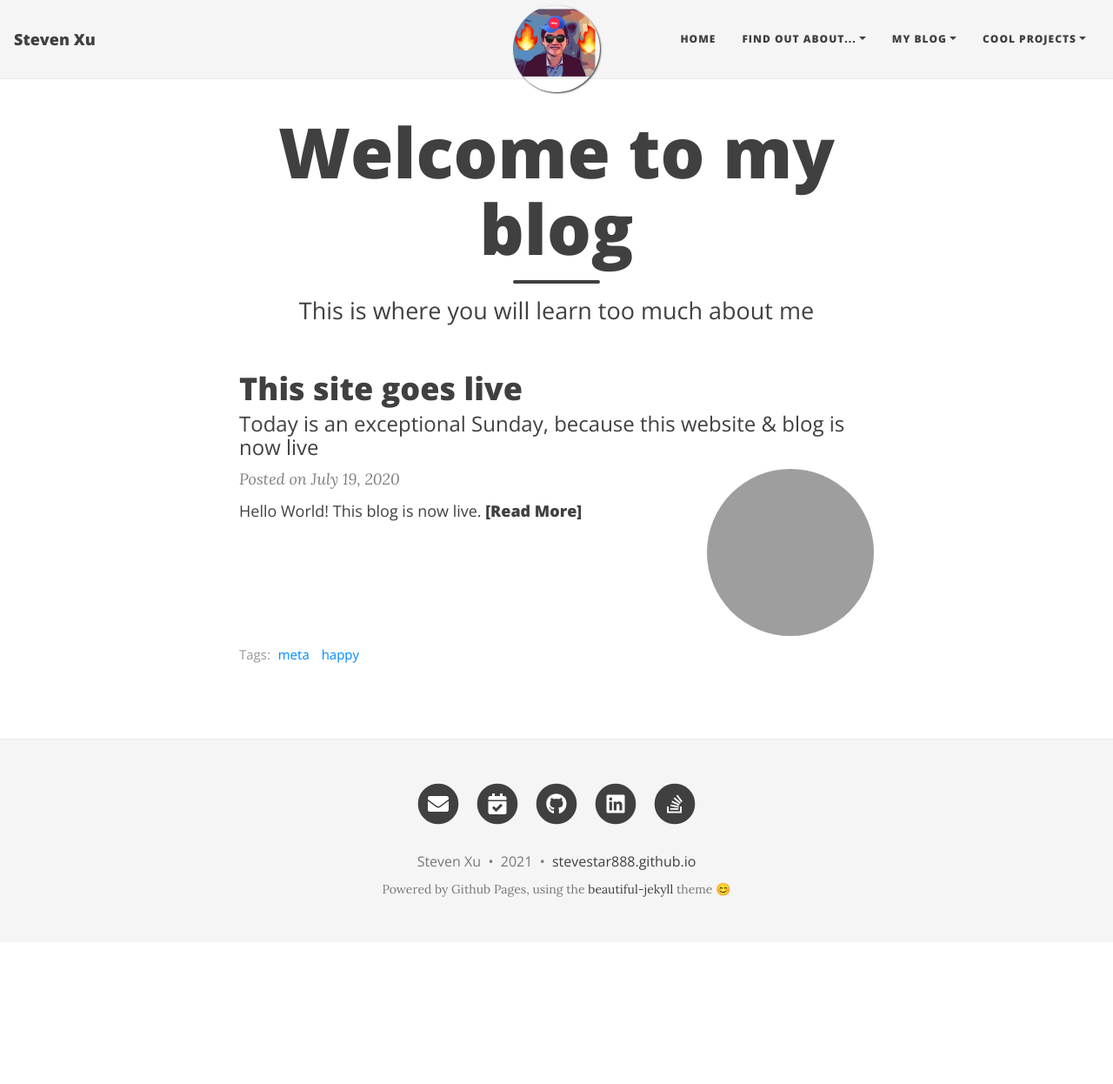
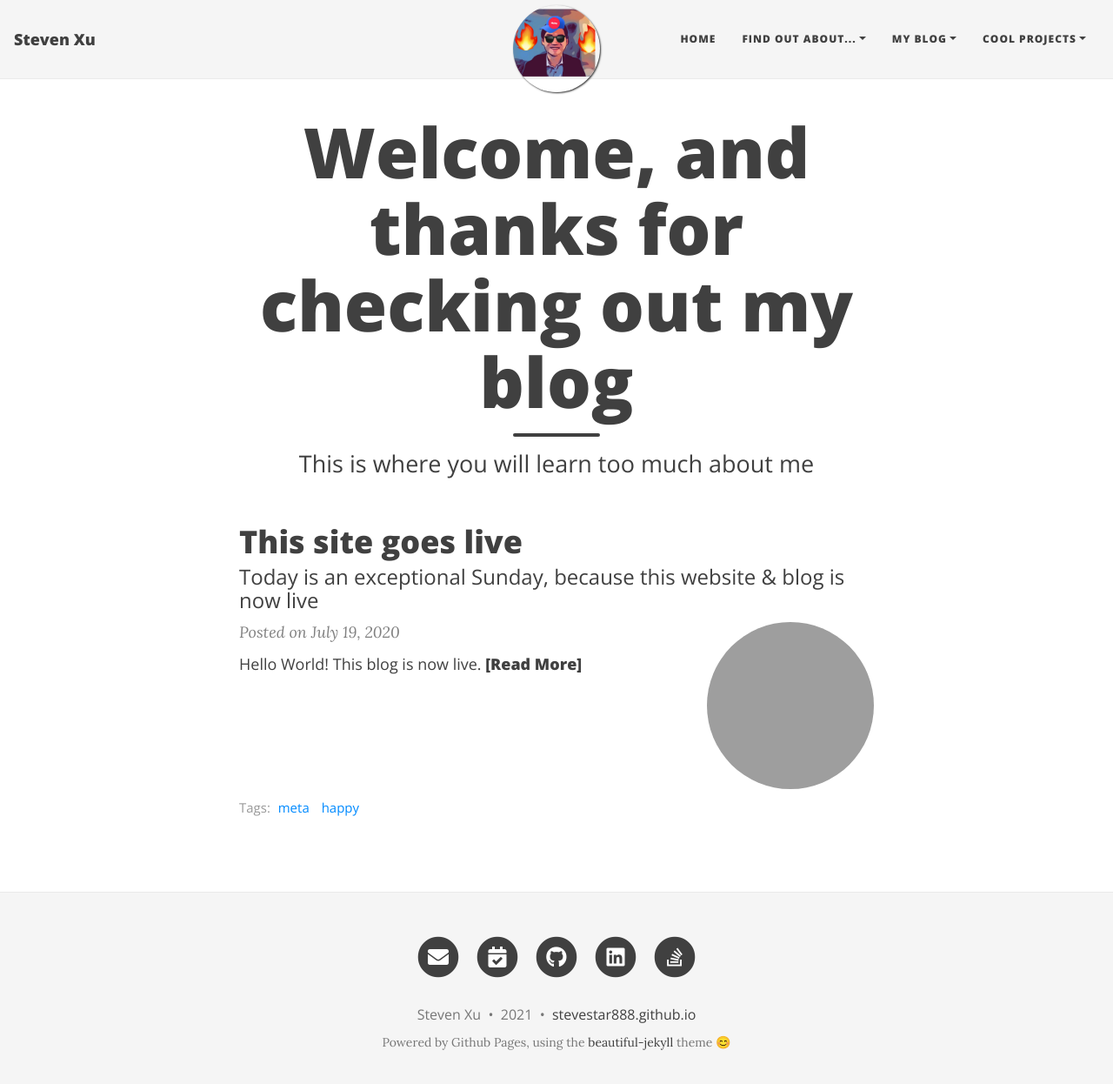
Before and after one commit to stevestar888/steven.github.io, a Jekyll site: the page built from index.html, in a window 1280 px wide and 1259 px high. Shown: the top 1246 px of the window at 87% size. Built offline with Jekyll 4.4.1, drawn with Linux system fonts in a browser that asks for light colours; nearby versions of some CDN libraries; the list of posts is cut into pages by our own code.

Commit message:
Update index.html

```diff
--- a/index.html
+++ b/index.html
@@ -1,5 +1,5 @@
 ---
 layout: home
-title: Welcome to my blog
+title: Welcome, and thanks for checking out my blog
 subtitle: This is where you will learn too much about me
 ---
```
